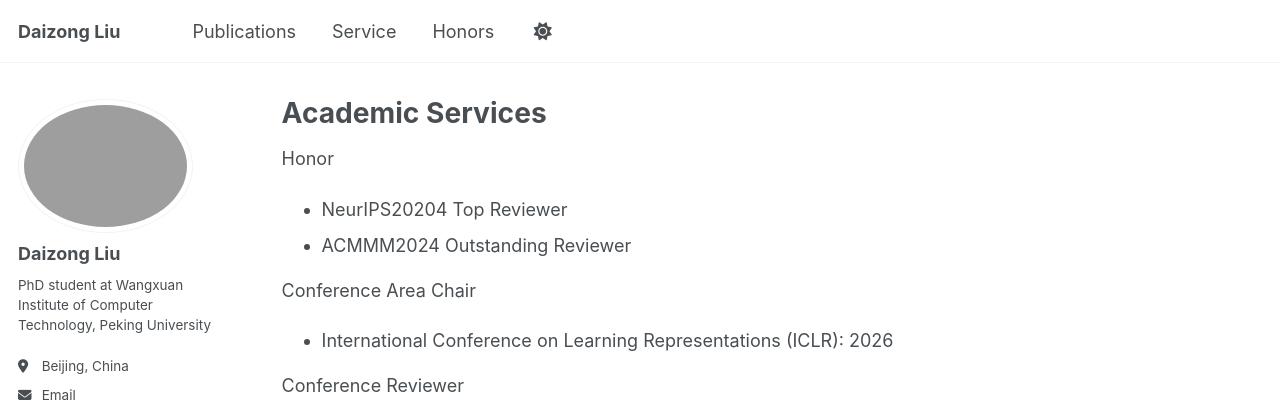
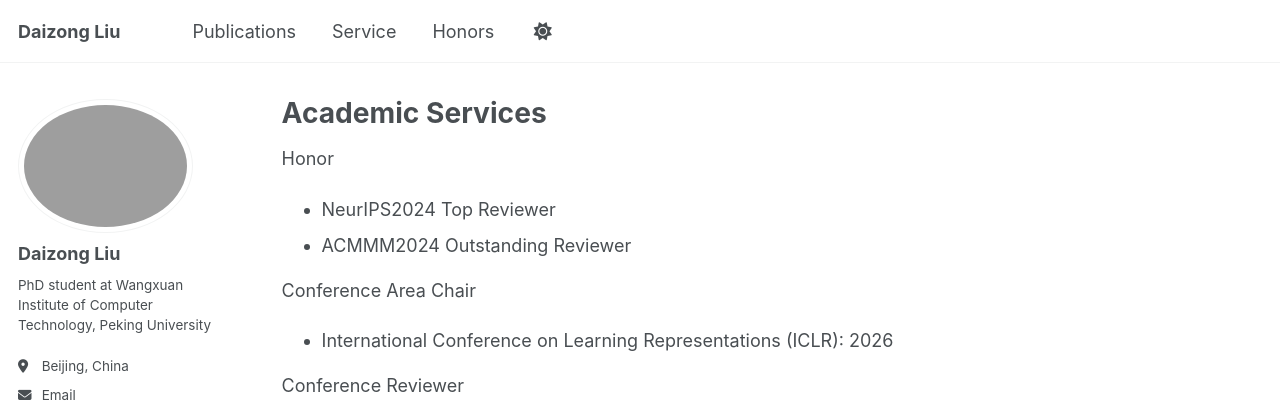
Before and after one commit to liudaizong/liudaizong.github.io, a Jekyll site: the page built from _pages/service.md, in a window 1280 px wide and 900 px high. Shown: the top 402 px of the window. Built offline with Jekyll 4.4.1, drawn with Linux system fonts in a browser that asks for light colours; some web fonts are replaced.

Commit message:
Update service.md

```diff
--- a/_pages/service.md
+++ b/_pages/service.md
@@ -4,7 +4,7 @@ title: "Academic Services "
 layout: archive
 ---
 Honor
-* NeurIPS20204 Top Reviewer
+* NeurIPS2024 Top Reviewer
 * ACMMM2024 Outstanding Reviewer
 
 Conference Area Chair
```
